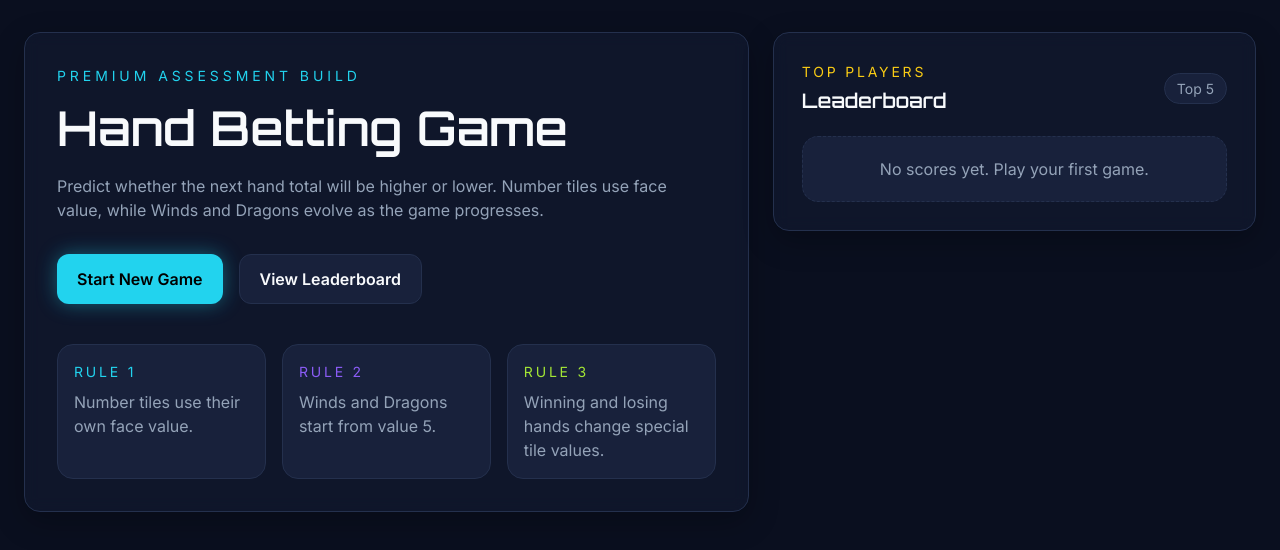
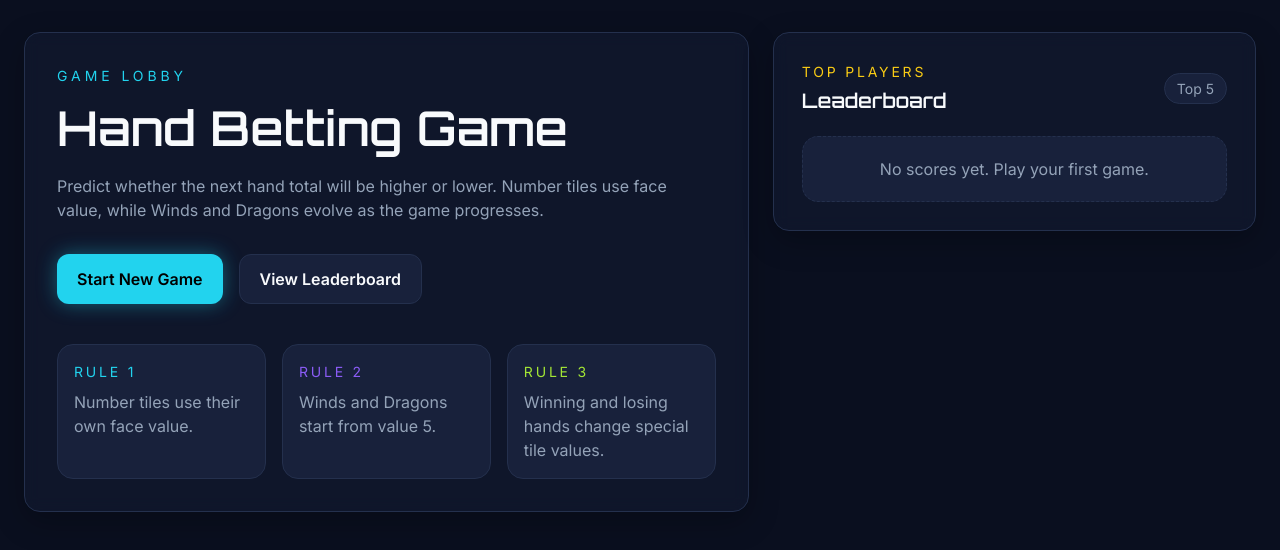
Before and after one commit to haroonnafees001/hand-betting-game, a React (Vite) app: page / in a window 1280 px wide. Shown: the top 550 px of the page. Built offline with nearby package versions, Linux system fonts and the light colour scheme.

Commit message:
for backup

```diff
--- a/src/app/pages/LandingPage.jsx
+++ b/src/app/pages/LandingPage.jsx
@@ -13,7 +13,7 @@ export default function LandingPage() {
         <div className="grid items-start gap-6 lg:grid-cols-[1.2fr_0.8fr]">
           <section className="rounded-card border border-border bg-surface/80 p-6 shadow-card backdrop-blur md:p-8">
             <p className="mb-3 text-small uppercase tracking-[0.28em] text-primary">
-              Premium Assessment Build
+              Game Lobby
             </p>
 
             <h1 className="max-w-3xl text-title font-display leading-tight md:text-hero">
```
